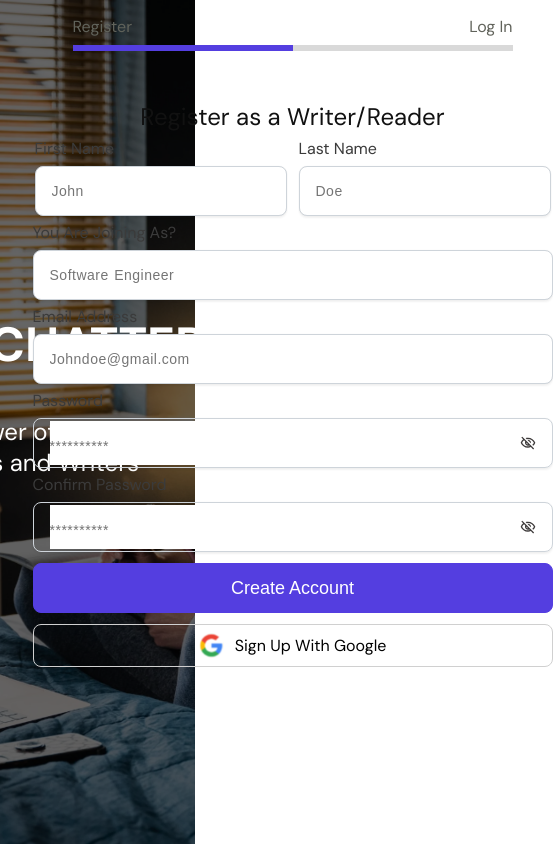
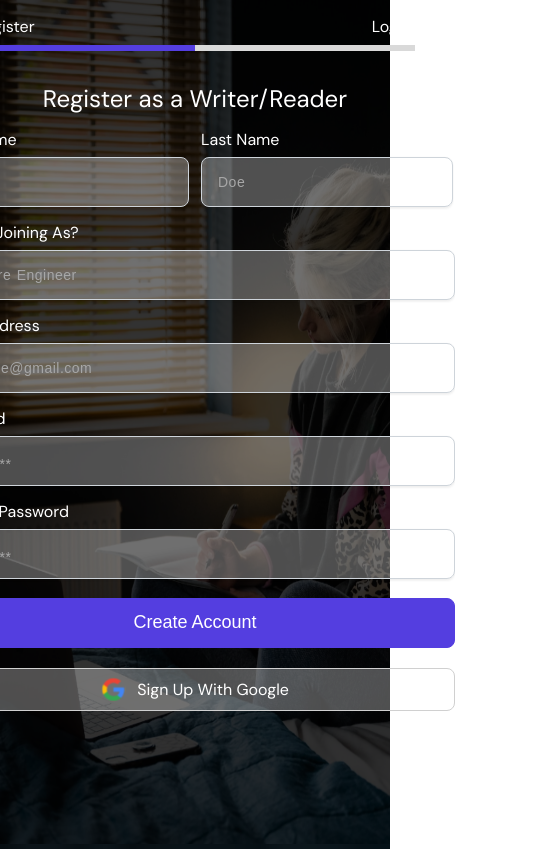
Before and after one commit to okhuaroboosayuki/chatter, a React (Create React App) app: page /signup in a window 390 px wide. Shown: the whole page, 553 px wide, since content can reach past the window. Built offline with nearby package versions, Linux system fonts and the light colour scheme; no server answers.

Commit message:
worked on mobile responsiveness for some large screens

```diff
--- a/src/styles/scss/sign-in.scss
+++ b/src/styles/scss/sign-in.scss
@@ -1,7 +1,8 @@
 .register,
 .register_container {
     display: flex;
-    // overflow: hidden;
+    width: 100%;
+    height: 100%;
 }
 
 .register {
@@ -9,12 +10,10 @@
     justify-content: center;
 
     .register_container {
-        width: 100%;
-
         .left,
         .right {
             width: 50%;
-            height: 100vh;
+            height: 100%;
             align-items: center;
             justify-content: center;
         }
@@ -38,7 +37,7 @@
                 position: absolute;
                 background-color: rgba(0, 0, 0, 0.6);
                 width: 100%;
-                height: 100vh;
+                height: 100%;
                 top: 0;
                 display: flex;
                 align-items: center;
@@ -105,6 +104,7 @@
         .loaded > img {
             opacity: 1;
         }
+        //blur load ends
 
         .right {
             display: flex;
@@ -125,21 +125,18 @@
                     display: flex;
                     align-items: center;
                     justify-content: center;
-                    width: 100%;
+                    // width: 100%;
                     padding: 1rem 0;
                     position: relative;
-                    border: none;
-                    color: #61635B;
 
                     .back_icon {
-                        align-self: center;
                         display: flex;
                         align-items: center;
                         justify-content: center;
                         gap: 0.5rem;
                         cursor: pointer;
                         position: absolute;
-                        right: 43rem;
+                        right: 32rem;
 
                         .icon {
                             width: 1.875rem;
@@ -229,12 +226,20 @@
                         justify-content: center;
                         gap: 0.75rem;
                         width: 100%;
+
+                        .wrapper_container {
+                            display: flex;
+                            flex-direction: column;
+                            align-items: flex-start;
+                            gap: 0.5rem;
+                        }
                     }
 
                     .input_wrapper {
                         display: flex;
                         flex-direction: column;
                         gap: 7px;
+                        width: 100%;
 
                         label {
                             color: #3b3b3b;
@@ -394,24 +399,43 @@
             color: red;
             font-size: 12px;
             transition: all 0.5s ease-in-out;
-            border-radius: 8px;
-            position: relative;
-            bottom: 7px;
+            // position: relative;
+            // bottom: 7px;
+            position: absolute;
+            top: 3.5rem;
+            right: 1rem;
+            padding: 1rem 1.7rem;
+            border: 1px solid red;
+            border-radius: 0.5rem;
+            background-color: rgba(255, 0, 0, 0.1);
+            text-transform: capitalize;
+
+            &::after {
+                content: "x";
+                position: absolute;
+                top: 0.4rem;
+                right: 0;
+                padding: 0.5rem;
+                cursor: pointer;
+                color: red;
+                font-size: 1rem;
+            }
         }
     }
 }
 
-@media (max-width: 1440px) {
+@media screen and (max-width: 1400px) {
     .register {
         .register_container {
             .right {
                 .right_container {
-                    .back_icon {
-                        right: 36rem;
+                    .auth_header {
+                        .back_icon {
+                            right: 31rem;
 
-                        .icon {
-                            width: 1.655rem;
-                            height: 1.655rem;
+                            span {
+                                display: none;
+                            }
                         }
                     }
                 }
@@ -420,28 +444,14 @@
     }
 }
 
-@media (max-width: 1280px) {
+@media screen and (max-width: 1240px) {
     .register {
         .register_container {
-            .left {
-                // img {
-                //     width: 80vh;
-                //     height: 100vh;
-                //     aspect-ratio: 1/1;
-                //     object-position: contain;
-                // }
-
-                .left_content-container {
-                    // width: 80vh;
-                }
-            }
             .right {
                 .right_container {
-                    .back_icon {
-                        // right: 38rem;
-
-                        span {
-                            display: none;
+                    .auth_header {
+                        .back_icon {
+                            right: 30rem;
                         }
                     }
                 }
@@ -449,3 +459,104 @@
         }
     }
 }
+
+@media screen and (max-width: 1180px) {
+    .register {
+        .register_container {
+            .left {
+                width: 100%;
+
+                .lady_writer_img {
+                    object-fit: fill;
+                    object-position: center;
+                }
+
+                .left_content-container {
+                    .left_content {
+                        display: none;
+                    }
+                }
+            }
+
+            .right {
+                position: absolute;
+                width: 100%;
+                background-color: rgba(0, 0, 0, 0.5);
+
+                .right_container {
+                    gap: 0;
+                    .auth_header {
+                        color: var(--pry-bg-color);
+
+                        width: 100%;
+
+                        .back_icon {
+                            right: 55rem;
+
+                            svg {
+                                path {
+                                    stroke: var(--pry-bg-color);
+                                }
+                            }
+                        }
+                    }
+
+                    h2 {
+                        color: var(--pry-bg-color);
+                    }
+
+                    form {
+                        width: 100%;
+                        gap: 15px;
+
+                        .input_wrapper {
+                            label {
+                                color: var(--pry-bg-color);
+                            }
+
+                            .first_name_input,
+                            .last_name_input,
+                            .designation,
+                            .email_input {
+                                background-color: rgba(255, 255, 255, 0.3);
+                                color: var(--pry-bg-color);
+
+                                &::placeholder {
+                                    color: rgb(167, 167, 167);
+                                }
+                            }
+                        }
+
+                        .input {
+                            background-color: rgba(255, 255, 255, 0.3);
+
+                            input {
+                                color: var(--pry-bg-color);
+                                background-color: transparent;
+
+                                &::placeholder {
+                                    color: rgb(167, 167, 167);
+                                }
+                            }
+
+                            .visibility_icon {
+                                color: var(--pry-bg-color);
+
+                                &:hover {
+                                    background-color: var(--btn-color);
+                                }
+                            }
+                        }
+                    }
+
+                    .or_sign_with {
+                        .google {
+                            background-color: rgba(255, 255, 255, 0.3);
+                            color: var(--pry-bg-color);
+                        }
+                    }
+                }
+            }
+        }
+    }
+}
```
